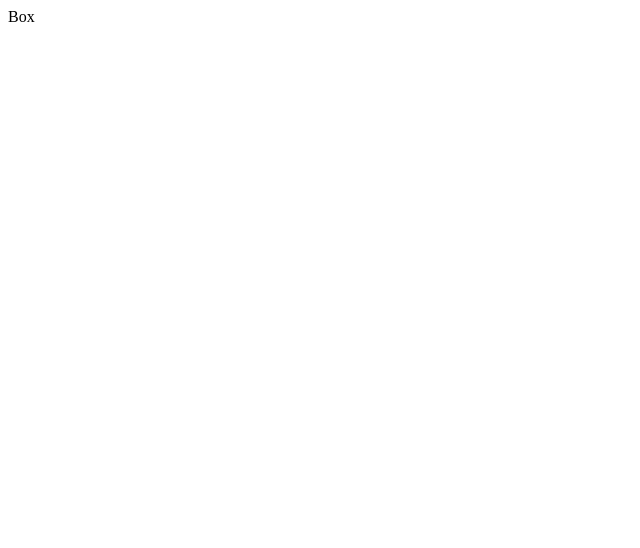
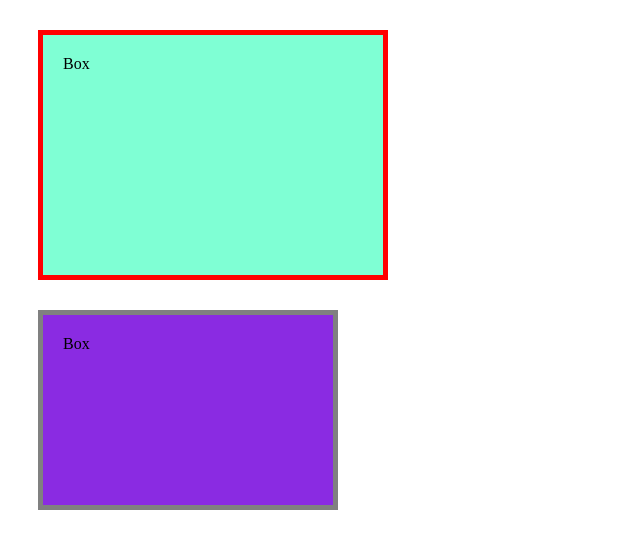
Before and after one commit to marianasortino/the_box_model_odin, a plain HTML site: page example_box_model/example_question_2.html in a window 1280 px wide. Shown: the whole page, without its empty margins (0-640 px from the left). Drawn offline with Linux system fonts and the light colour scheme.

Commit message:
Feat: Finish changes n index

```diff
--- a/example_box_model/example_question_2.html
+++ b/example_box_model/example_question_2.html
@@ -6,13 +6,28 @@
   <title>Question 2</title>
 </head>
 <style>
-.box {
+.box-one {
+  width: 300px;
+  height: 200px;
+  padding: 20px;
+  border: 5px solid red;
+  margin: 30px;
+  background-color: aquamarine;
+  box-sizing: content-box;
+}
+
+.box-two {
+  width: 300px;
+  height: 200px;
+  padding: 20px;
+  border: 5px solid grey;
+  margin: 30px;
+  background-color:blueviolet;
   box-sizing: border-box;
-  width: 1%;
-  height: 150px;
 }
 </style>
 <body>
-  <div class="box">Box</div>
+  <div class="box-one">Box</div>
+  <div class="box-two">Box</div>
 </body>
 </html>
```
Also changed, not shown: example_box_model/example_question_4.html (+15 -7 lines), example_box_model/example_question_6.html (+20 -4 lines).
